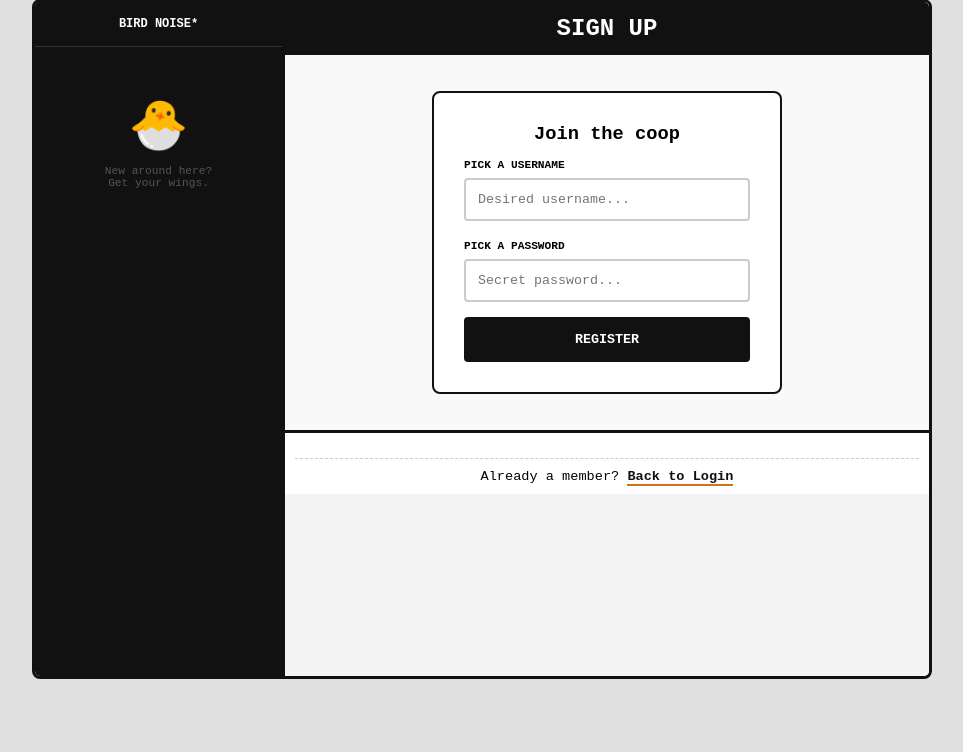
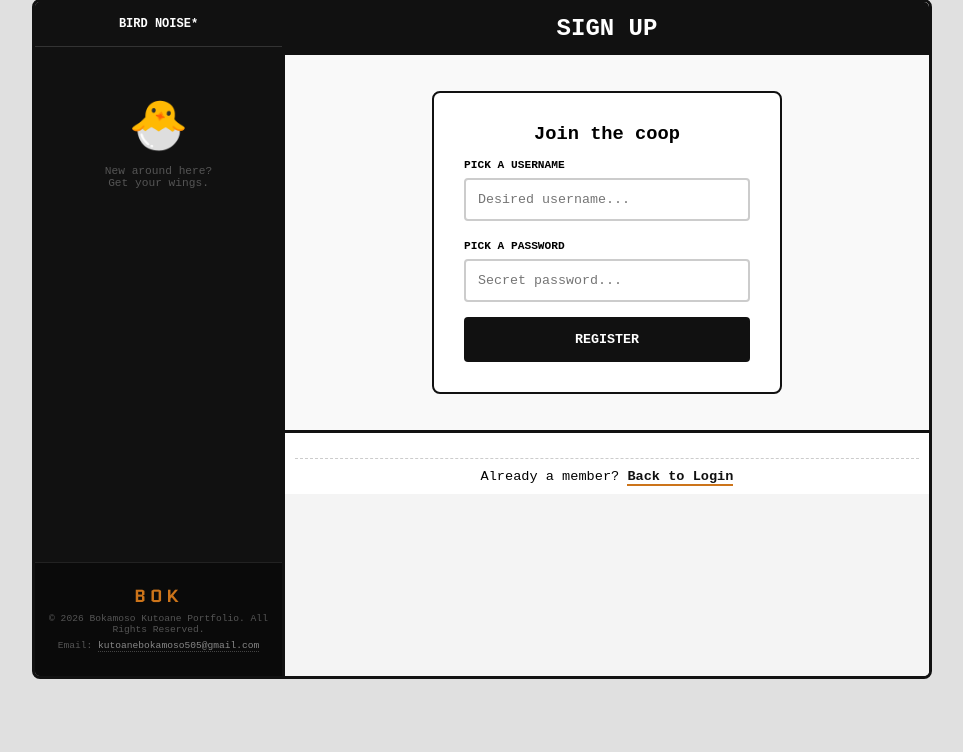
Before and after one commit to Bokamoso-Kutoane/ChatApp, a PHP site: page /register.php in a window 1280 px wide. Shown: the part 16-768 px from the top of the page, without its empty margins (158-1121 px from the left). Run offline with PHP 8.4, Linux system fonts and the light colour scheme.

Commit message:
final tweaks

```diff
--- a/index.php
+++ b/index.php
@@ -65,7 +65,7 @@ if (!empty($them)) {
 
           <div class="footer-info">
             <p class="logo">BOK</p>
-            <p>&copy; 2025 Bokamoso Kutoane Portfolio. All Rights Reserved.</p>
+            <p>&copy; 2026 Bokamoso Kutoane Portfolio. All Rights Reserved.</p>
             <p>Email: <a href="mailto:kutoanebokamoso505@gmail.com">kutoanebokamoso505@gmail.com</a></p>
           </div>
         </div>
--- a/register.php
+++ b/register.php
@@ -36,6 +36,9 @@ if (isset($_POST['register_button'])){
   <head>
     <title>Bird Noise* Registration Centre</title>
     <link rel="stylesheet" href="style.css">
+    <link rel="preconnect" href="https://fonts.googleapis.com">
+    <link rel="preconnect" href="https://fonts.gstatic.com" crossorigin>
+    <link href="https://fonts.googleapis.com/css2?family=Outfit:wght@100..900&family=Quantico:ital,wght@0,400;0,700;1,400;1,700&display=swap" rel="stylesheet">
   </head>
 
   <body>
@@ -45,6 +48,12 @@ if (isset($_POST['register_button'])){
         <div style="text-align:center; padding-top: 50px;">
           <span style="font-size: 3rem;">🐣</span>
           <p style="font-size: 0.7rem; color: #555; padding: 10px;">New around here?<br>Get your wings.</p>
+        </div>
+
+        <div class="footer-info">
+          <p class="logo">BOK</p>
+          <p>&copy; 2026 Bokamoso Kutoane Portfolio. All Rights Reserved.</p>
+          <p>Email: <a href="mailto:kutoanebokamoso505@gmail.com">kutoanebokamoso505@gmail.com</a></p>
         </div>
       </div>
 
```
Also changed, not shown: login.php (+9 -0 lines), welcome.php (+9 -0 lines).
